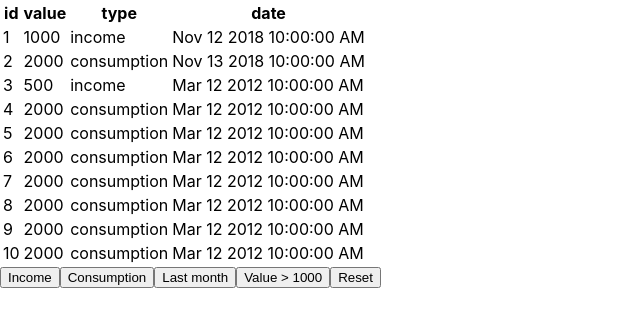
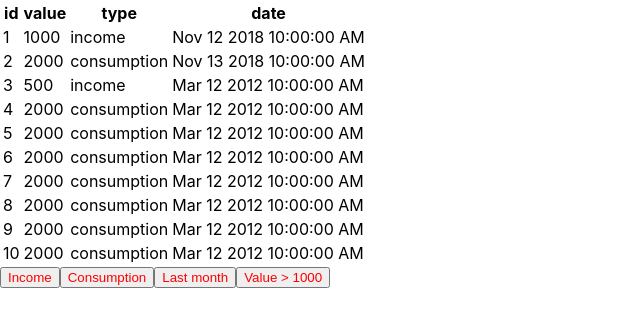
Before and after one commit to UnknownWellFail/Transactions, a React (Create React App) app: page / in a window 1280 px wide. Shown: the top 326 px of the page, without its empty margins (0-640 px from the left). Built offline with nearby package versions, Linux system fonts and the light colour scheme.

Commit message:
Refactored filters Added color identifier on buttons

```diff
--- a/src/FilterBar.js
+++ /dev/null
@@ -1,81 +0,0 @@
-import React, {Component} from 'react';
-
-export default class FilterBar extends Component {
-    filters;
-
-    constructor(props) {
-        super(props);
-        this.filters = [];
-    }
-
-    filt(filter, data) {
-        const {update} = this.props;
-        const sorted = data.filter(filter);
-        update({
-            data: sorted
-        });
-    }
-
-    filterBy(filter, name) {
-
-        let fl = {};
-
-        fl.name = name;
-        fl.filter = filter;
-        let index = this.filters.findIndex(x => x.name === name);
-        if (index !== -1) {
-            this.filters.splice(index, 1);
-            this.reset();
-            this.filters.every((item) => {
-                return this.filt(item.filter, this.props.initialData);
-            });
-
-        } else {
-            this.filters[this.filters.length] = fl;
-            this.filt(filter, this.props.data);
-        }
-
-    }
-
-    reset() {
-        this.props.update({
-            data: this.props.initialData
-        });
-    }
-
-    resetFilters() {
-        this.filters.splice(0, this.filters.length);
-        this.reset();
-    }
-
-
-
-    render() {
-        return (
-            <div className="filterbar">
-                <button onClick={() => this.filterBy(function (trans) {
-                    return trans.type === 'income';
-                }, 'income')}>
-                    Income
-                </button>
-
-                <button onClick={() => this.filterBy(function (trans) {
-                    return trans.type === 'consumption';
-                }, 'consumption')}>
-                    Consumption
-                </button>
-                <button
-                    onClick={() => this.filterBy(trans => new Date(trans.date).getMonth() === new Date().getMonth(), 'date')}>
-                    Last month
-                </button>
-                <button onClick={() => this.filterBy(trans => trans.value > 1000, 'value')}>
-                    Value > 1000
-                </button>
-
-                <button onClick={this.resetFilters.bind(this)}>
-                    Reset
-                </button>
-            </div>
-        );
-    }
-}
--- a/src/Transactions.js
+++ b/src/Transactions.js
@@ -1,4 +1,4 @@
-export let transactions = [
+export default [
     {
         id: 1,
         value: 1000,
--- /dev/null
+++ b/src/components/FilterBar.js
@@ -0,0 +1,60 @@
+import React, {Component} from 'react';
+import FilterButton from "./FilterButton";
+
+export default class FilterBar extends Component {
+    filters;
+
+    constructor(props) {
+        super(props);
+        this.filters = [];
+
+    }
+
+    filt(filter, data) {
+        const {update} = this.props;
+        const sorted = data.filter(filter);
+        update({
+            data: sorted
+        });
+    }
+
+    filterBy(filter, name) {
+
+        let fl = {name,filter};
+
+        let index = this.filters.findIndex(x => x.name === name);
+        if (index !== -1) {
+            this.filters.splice(index, 1);
+            this.reset();
+            this.filters.every((item) => {
+                return this.filt(item.filter, this.props.initialData);
+            });
+
+        } else {
+            this.filters[this.filters.length] = fl;
+            this.filt(filter, this.props.data);
+        }
+
+    }
+
+    reset() {
+        this.props.update({
+            data: this.props.initialData
+        });
+    }
+
+    handleFilter(func,name){
+        this.filterBy(func, name);
+    }
+
+    render() {
+        return (
+            <div className="filterbar">
+                <FilterButton action={this.handleFilter.bind(this)} func = {(trans)=>{return trans.type === 'income'}} name = "Income"/>
+                <FilterButton action={this.handleFilter.bind(this)} func = {(trans)=>{return trans.type === 'consumption'}} name = "Consumption"/>
+                <FilterButton action={this.handleFilter.bind(this)} func = {(trans)=>{return new Date(trans.date).getMonth() === new Date().getMonth()}} name = "Last month"/>
+                <FilterButton action={this.handleFilter.bind(this)} func = {(trans)=>{return trans.value > 1000}} name = "Value > 1000"/>
+            </div>
+        );
+    }
+}
--- /dev/null
+++ b/src/components/FilterButton.js
@@ -0,0 +1,26 @@
+import React, {Component} from 'react';
+
+class FilterButton extends Component {
+    constructor(props) {
+        super(props);
+        this.state = {color: 'red'}
+    }
+
+    handleClick() {
+        if (this.state.color === 'red') {
+            this.setState({color: 'green'});
+        } else {
+            this.setState({color: 'red'});
+        }
+        const {action} = this.props;
+        action(this.props.func, this.props.name);
+    }
+
+    render() {
+        return (
+            <button style={this.state} onClick={() => this.handleClick()}>{this.props.name}</button>
+        );
+    }
+}
+
+export default FilterButton;
--- a/src/index.js
+++ b/src/index.js
@@ -1,7 +1,7 @@
 import React from 'react';
 import ReactDOM from 'react-dom';
 import './index.css';
-import App from './App';
+import App from './components/App';
 import * as serviceWorker from './serviceWorker';
 
 ReactDOM.render(<App />, document.getElementById('root'));
```
Also changed, not shown: src/components/App.js (renamed from src/App.js, +5 -2 lines), 1 other file (tests, documents, lock files or other folders).
